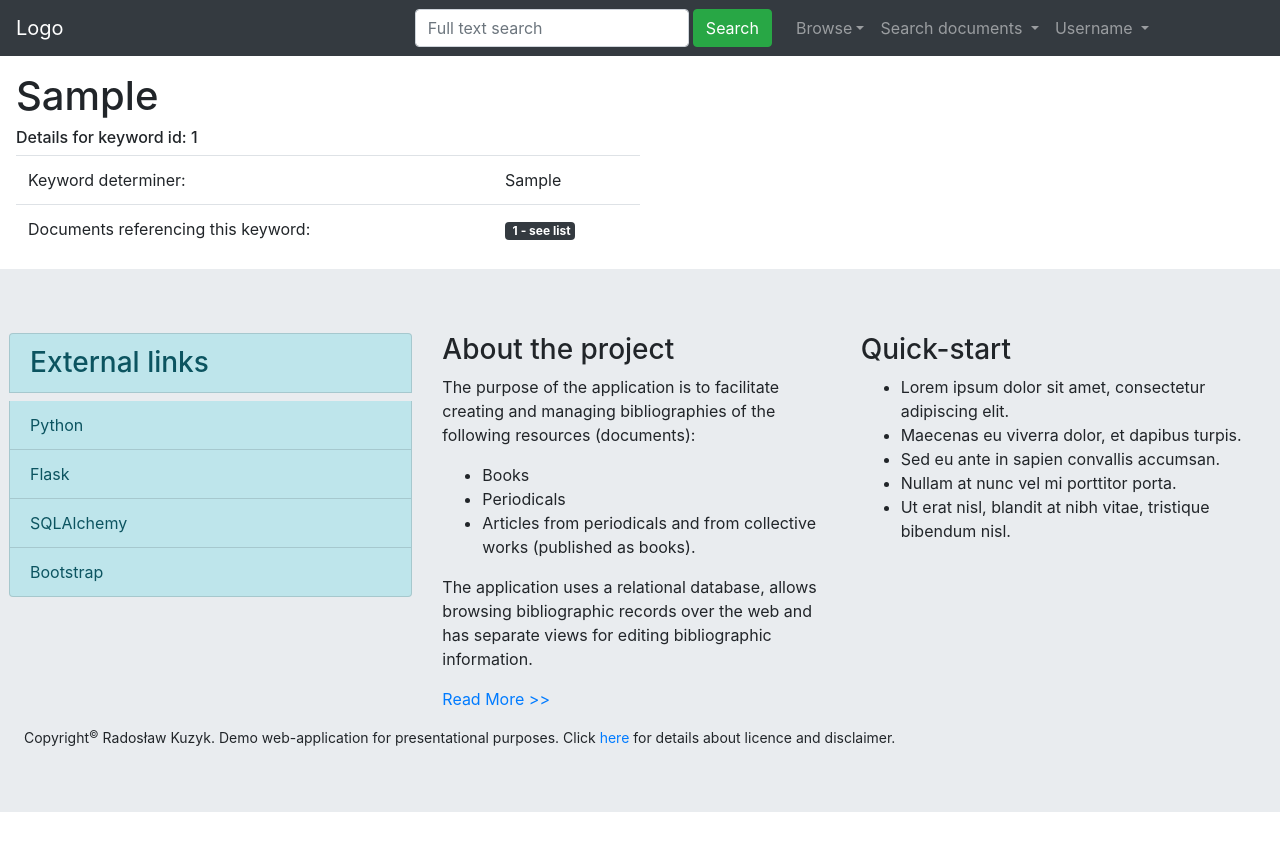
After one commit to radoslavian/Flask-Web-Bibliography-App, a Flask app: a page that uses app/templates/base.html in a window 1280 px wide. The commit adds this page. Run offline with Flask 2, Linux system fonts and the light colour scheme; tables that the repository leaves empty hold one stand-in row (values such as "Sample post"); some libraries are stand-ins or nearby versions.

Commit message:
New routes.

```diff
--- a/app/main/views.py
+++ b/app/main/views.py
@@ -29,7 +29,7 @@ def browse_people():
     people_variants_union = people.union_all(name_variants).order_by(
         Person.last_name.asc(), Person.forenames.asc())
     pagination = people_variants_union.paginate(
-        page, per_page=current_app.config['PEOPLE_POSTS_PER_PAGE'],
+        page, per_page=current_app.config['PEOPLE_ENTRIES_PER_PAGE'],
         error_out=False)
 
     return render_template('people_list.html',
@@ -58,6 +58,26 @@ def index():
     return render_template('index.html')
 
 
+@main.route('/browse/keywords/id=<keyword_id>')
+def keyword_details(keyword_id):
+    keyword = Keyword.query.filter_by(id=keyword_id).first_or_404()
+
+    return render_template('keyword_details_view.html',
+                           keyword=keyword)
+
+
+@main.route('/browse/keywords/list')
+def keywords_list():
+    page = request.args.get('page', 1, type=int)
+    keywords = Keyword.query.order_by(Keyword.keyword)
+    pagination = keywords.paginate(
+        page, per_page=current_app.config['KEYWORD_ENTRIES_PER_PAGE'],
+        error_out=False)
+
+    return render_template('keywords_list.html',
+                           pagination=pagination)
+
+
 @main.route('/browse/people/name-variants/id=<variant_id>')
 def name_variant(variant_id):
     '''Name variant route for individual (person) name.
@@ -75,6 +95,19 @@ def person_details(person_id):
     document's authors, translators, subjects etc.)
     '''
     person_record = Person.query.filter_by(person_id=person_id).first_or_404()
+    responsibilities = {person_resp.responsibility.responsibility_name
+                        for person_resp in
+                        person_record.responsibilities}
+
+    person_record.responsibilities_list = []
+    for responsibility_name in responsibilities:
+        resp_id = ResponsibilityName.query.filter_by(
+            responsibility_name=responsibility_name).first().id
+        resp_count = ResponsibilityPerson.query.filter_by(
+            person_id=person_id, responsibility_id=resp_id).count()
+        person_record.responsibilities_list.append(
+            [responsibility_name, resp_count])
+    person_record.responsibilities_list.sort(key=lambda item: item[0])
 
     return render_template('person_record_details.html',
                            person_record=person_record)
--- a/app/templates/_people_list_paginated.html
+++ b/app/templates/_people_list_paginated.html
@@ -1,8 +1,8 @@
 <div class="list-group">
   {% for person in pagination.items %}
     {%if literal_column(person).name[4] == 'person' %}
-      <a href="{{ url_for('.person_details', person_id=person.person_id) }}"
-	 class="list-group-item list-group-item-action">
+      <a class="list-group-item list-group-item-action"
+	 href="{{ url_for('.person_details', person_id=person.person_id) }}">
 	 <strong>{{ person.last_name }}</strong>, {{ person.forenames }}
 	 {% if person.life_years %} ({{ person.life_years }}) {% endif %}
       </a>
--- a/app/templates/base.html
+++ b/app/templates/base.html
@@ -3,7 +3,7 @@
   {% import "macros.html" as macros %}
   <head>
     <!--
-	 Base templated - based on:
+	 Base templated based on:
 	 https://bootstrap-flask.readthedocs.io/en/stable/migrate.html#create-base-template
     -->
       {% block head %}
@@ -39,7 +39,8 @@
 	<div class="collapse navbar-collapse flex-grow-1 text-right" id="navbar">
 	  <ul class="navbar-nav ml-auto flex-nowrap">
 	    <div class="container">
-	      <form class="form-inline row text-right" action="{{ url_for('main.search') }}"
+	      <form class="form-inline row text-right"
+		    action="{{ url_for('main.search') }}"
 		    method="get">
 	    	<div class="col pr-1">
 	    	  <input class="form-control w-100"
@@ -66,8 +67,13 @@
 		   title="Ordered list of authors, editors etc., but also individuals being subjects of the documents."
 		   data-placement="left"
 		   href="{{ url_for('.browse_people') }}">Personal names</a>
-		<a class="dropdown-item" data-toggle="tooltip" title="Ordered list of subject headers." data-placement="left" href="#">Subject keywords</a>
-		<a class="dropdown-item" data-toggle="tooltip" title="Ordered list of geographic locations (publication places and subjects)." data-placement="left" href="#">Geographic locations</a>
+		<a class="dropdown-item"
+		   data-toggle="tooltip"
+		   title="Ordered list of subject headers."
+		   data-placement="left"
+		   href="{{ url_for('.keywords_list') }}">Subject keywords</a>
+		<a class="dropdown-item" data-toggle="tooltip"
+		   title="Ordered list of geographic locations (publication places and subjects)." data-placement="left" href="#">Geographic locations</a>
 		<a class="dropdown-item" data-toggle="tooltip" title="Ordered list of collective names (organisations - companies, foundation etc.) attached to documents as responsibility statements or subjects." data-placement="left" href="#">Collective names</a>
 		<a class="dropdown-item" data-toggle="tooltip" title="Ordered list of documents with title filter." data-placement="left" href="#">Documents</a>
 		<a class="dropdown-item" data-toggle="tooltip" title="Document types, number of documents for each type and links to list of documents for each set." data-placement="left" href="#">Document types</a>
--- /dev/null
+++ b/app/templates/keyword_details_view.html
@@ -0,0 +1,22 @@
+{% extends "base.html" %}
+{% block content %}
+  <h1>{{ keyword.keyword }}</h1>
+<h6>Details for keyword id: {{ keyword.id }}</h6>
+<table class="table table-hover col-md-6">
+  {% if keyword.determiner %}
+    <tr>
+      <td>Keyword determiner:</td>
+      <td>{{ keyword.determiner }}</td>
+    </tr>
+  {% endif %}
+  <tr>
+    <td>Documents referencing this keyword:</td>
+    <td>
+      <span class="badge badge-dark">
+	{# add hyperlink #}
+	&nbsp;{{ keyword.documents.count() }}&nbsp;-&nbsp;see&nbsp;list
+      </span>
+    </td>
+  </tr>
+</table>
+{% endblock %}
--- a/app/templates/macros.html
+++ b/app/templates/macros.html
@@ -72,6 +72,7 @@
 
 
 {% macro render_keyword(kw) %}
-  {# add hyperlink to view with keyword details #}
-  {{ kw.keyword }} {% if kw.determiner %}({{ kw.determiner }}) {% endif %}
+  <a href="{{ url_for('.keyword_details', keyword_id=kw.id) }}">
+    {{ kw.keyword }} {% if kw.determiner %}({{ kw.determiner }}) {% endif %}
+  </a>
 {% endmacro %}
--- a/config.py
+++ b/config.py
@@ -18,7 +18,8 @@ class Config:
     MAIL_PASSWORD = os.environ.get('MAIL_PASSWORD')
     MAIL_SUBJECT_PREFIX = '[Bibliography App]'
     MAIL_SENDER = 'Admin <bibapp@example.com>'
-    PEOPLE_POSTS_PER_PAGE = 15
+    PEOPLE_ENTRIES_PER_PAGE = 15
+    KEYWORD_ENTRIES_PER_PAGE = 30
     SQLALCHEMY_TRACK_MODIFICATIONS = False
 
     @staticmethod
```
Also changed, not shown: app/templates/keywords_list.html (added, +19 -0 lines), app/templates/person_record_details.html (+20 -9 lines).
